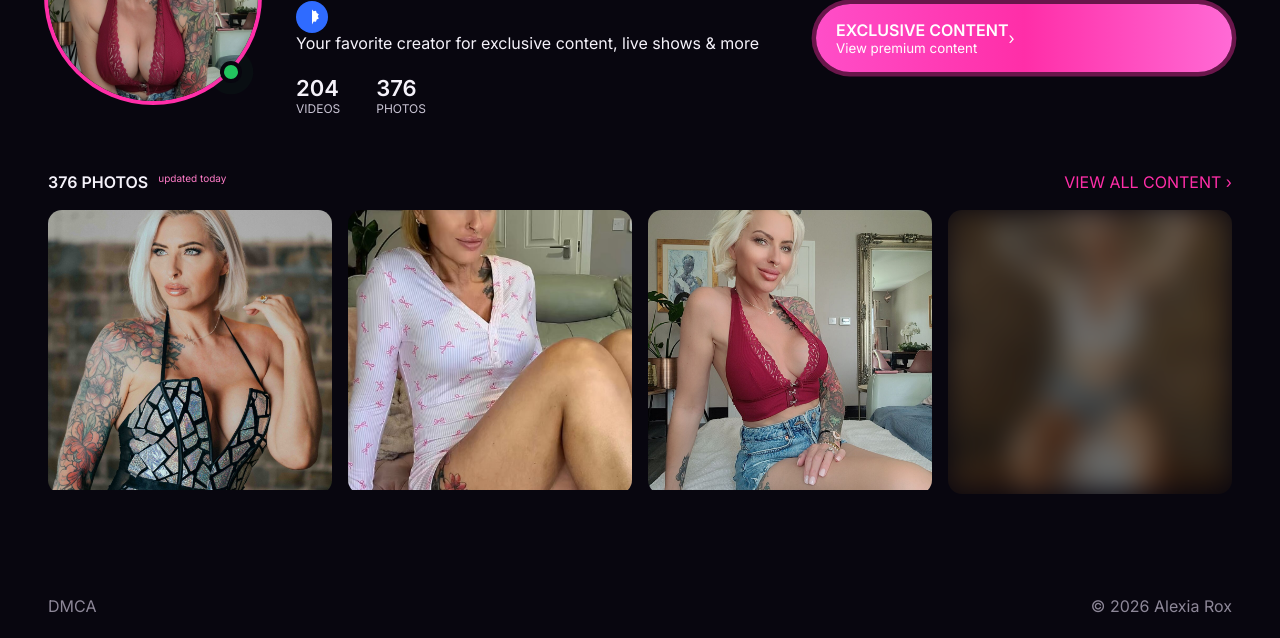
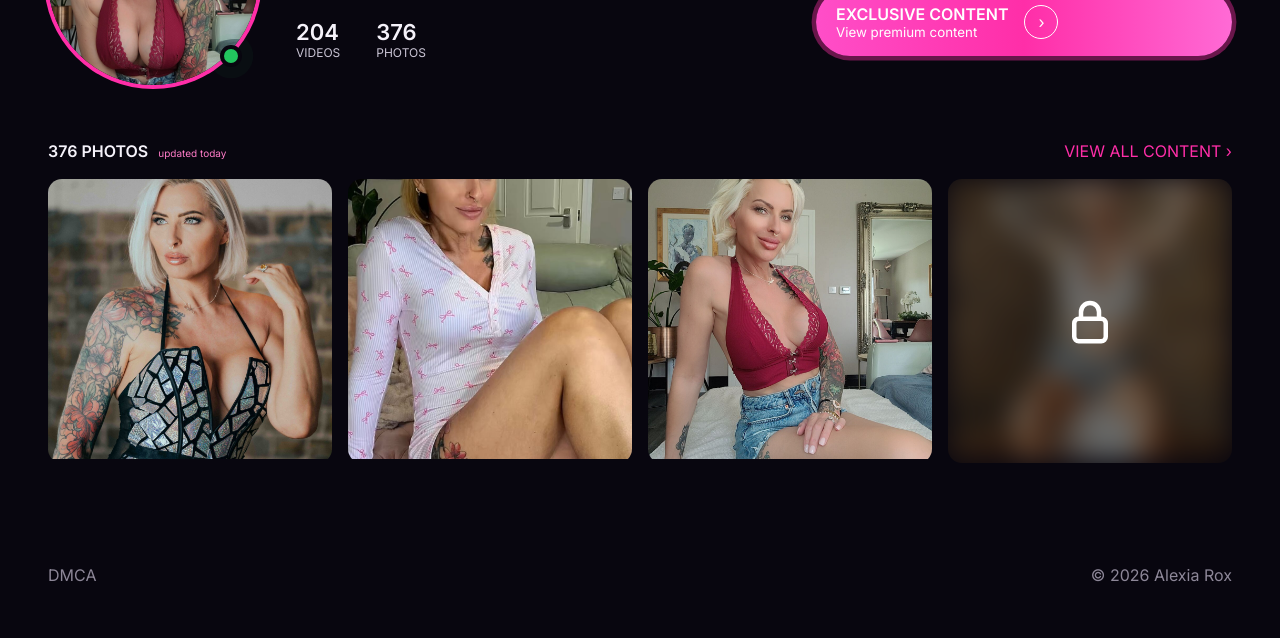
Before and after one commit to duka515/alexiarox, a website: page index.html in a window 1280 px wide. Shown: the part 181-819 px from the top of the page. Drawn offline with Linux system fonts and the light colour scheme.

Commit message:
Fix flag, verified badge, lock icon, and layout

```diff
--- a/css/open-app.css
+++ b/css/open-app.css
@@ -1,4 +1,4 @@
 .cta,.funnel-btn{background:linear-gradient(90deg,#ff4ec8,#ff2ea8 50%,#ff6ad5)!important;color:#fff!important;border:0!important;border-radius:999px!important;animation:joinPulse 1.6s ease-out infinite}
-.cta{padding:16px 20px!important}.cta-copy strong,.cta-copy small{display:block;color:#fff!important}
+.cta{padding:16px 20px!important}.cta-copy strong,.cta-copy small,.cta .arrow{color:#fff!important}
 .funnel-btn{display:block;width:100%;cursor:pointer;padding:16px 18px;font-weight:800}
 @keyframes joinPulse{0%{box-shadow:0 0 0 0 rgba(255,46,168,.55)}70%{box-shadow:0 0 0 16px rgba(255,46,168,0)}100%{box-shadow:0 0 0 0 rgba(255,46,168,0)}}
--- a/css/style.css
+++ b/css/style.css
@@ -4,16 +4,18 @@
 .profile{display:grid;grid-template-columns:220px 1fr;gap:28px;align-items:center}.avatar-wrap{position:relative;width:210px;height:210px}.avatar{width:210px;height:210px;object-fit:cover;border-radius:50%;box-shadow:0 0 0 4px var(--pink)}
 .online{position:absolute;right:16px;bottom:18px;width:22px;height:22px;background:var(--green);border:4px solid var(--bg);border-radius:50%;animation:livePulse 1.4s ease-out infinite}
 @keyframes livePulse{0%{box-shadow:0 0 0 0 rgba(34,197,94,.75)}70%{box-shadow:0 0 0 12px rgba(34,197,94,0)}100%{box-shadow:0 0 0 0 rgba(34,197,94,0)}}
-h1{font-family:"Bebas Neue",sans-serif;font-size:clamp(48px,6vw,84px)}.flag{font-size:28px}.verified{width:32px;height:32px;border-radius:50%;background:#2f6bff;display:grid;place-items:center}.verified svg{fill:#fff;width:18px;height:18px}
-.stats{display:flex;gap:36px;margin-top:22px}.stat strong{display:block;font-size:22px}.stat span{display:block;color:var(--muted);font-size:12px}
-.ctas{display:grid;gap:16px}.cta{display:flex;align-items:center;padding:18px 20px;text-decoration:none;color:inherit}.cta-copy strong,.cta-copy small{display:block}
-.gallery-block{margin-top:56px}.gallery-head{display:flex;justify-content:space-between;margin-bottom:18px}.gallery-head .left{display:flex;gap:10px}.updated{color:#ff7cc8;font-size:10px}.view-all{color:var(--pink);text-decoration:none}
-.gallery{display:grid;grid-template-columns:repeat(4,1fr);gap:16px}.shot{position:relative;display:block;border-radius:14px;overflow:hidden}.shot img{width:100%;height:280px;object-fit:cover}.shot.locked img{filter:blur(14px) brightness(.45)}.shot.locked .lock-overlay{position:absolute;inset:0;display:grid;place-items:center}
+.name-row{display:flex;align-items:center;gap:14px}h1{font-family:"Bebas Neue",sans-serif;font-size:clamp(48px,6vw,84px);line-height:.9}
+.badges{display:flex;align-items:center;gap:8px}.flag{font-size:28px}.verified{width:32px;height:32px;border-radius:50%;background:#2f6bff;display:grid;place-items:center}.verified svg{width:18px;height:18px;fill:#fff}
+.tagline{margin-top:8px;color:var(--muted)}.stats{display:flex;gap:36px;margin-top:22px}.stat strong{display:block;font-size:22px}.stat span{display:block;color:var(--muted);font-size:12px}
+.ctas{display:grid;gap:16px}.cta{display:flex;align-items:center;gap:16px;padding:18px 20px;text-decoration:none;color:inherit}.cta-copy strong,.cta-copy small{display:block}
+.arrow{width:34px;height:34px;border:1px solid #fff;border-radius:50%;display:grid;place-items:center}
+.gallery-block{margin-top:56px}.gallery-head{display:flex;justify-content:space-between;margin-bottom:18px}.gallery-head .left{display:flex;align-items:baseline;gap:10px}.updated{color:#ff7cc8;font-size:10px}.view-all{color:var(--pink);text-decoration:none}
+.gallery{display:grid;grid-template-columns:repeat(4,1fr);gap:16px}.shot{position:relative;display:block;border-radius:14px;overflow:hidden}.shot img{width:100%;height:280px;object-fit:cover}.shot.locked img{filter:blur(14px) brightness(.45)}.shot.locked .lock-overlay{position:absolute;inset:0;display:grid;place-items:center}.shot.locked .lock-overlay svg{width:54px;height:54px;stroke:#fff;fill:none;stroke-width:2}
 footer{max-width:1366px;margin:0 auto;padding:22px 48px;display:flex;justify-content:space-between;color:#8d8798}footer a{color:#8d8798;text-decoration:none}
 html.funnel-open,body.funnel-open{overflow:hidden}body.funnel-open .page,body.funnel-open footer{filter:blur(14px);pointer-events:none}
 .funnel-overlay[hidden]{display:none!important}.funnel-card{position:relative;width:min(380px,100%);background:#15121b;border-radius:22px;padding:28px 22px;text-align:center}
 .funnel-x{position:absolute;top:8px;right:8px;width:34px;height:34px;border:0;border-radius:50%;background:#2a2830;color:#fff}
 .funnel-kicker{display:inline-block;margin:0 0 10px;padding:5px 12px;border-radius:999px;background:rgba(255,46,168,.16);color:#ff7cc8;font-size:11px;letter-spacing:.16em;text-transform:uppercase}
-#popupHeadline{font-size:18px;color:#fff;margin:0 8px 16px}.funnel-steps{display:grid;gap:8px;margin:0 0 18px}.funnel-steps div{background:rgba(255,255,255,.05);border-radius:12px;padding:10px 12px}
+#popupHeadline{font-size:18px;color:#fff;margin:0 8px 16px}.funnel-steps{display:grid;gap:8px;margin:0 0 18px}.funnel-steps div{background:rgba(255,255,255,.05);border-radius:12px;padding:10px}
 .funnel-banner,.funnel-card img{display:none!important}
 @media(max-width:980px){.page{padding:28px 18px}.hero,.profile{grid-template-columns:1fr}.avatar-wrap,.avatar{width:140px;height:140px;margin:0 auto}.gallery{grid-template-columns:1fr 1fr}}
--- a/index.html
+++ b/index.html
@@ -1,15 +1,14 @@
 <!DOCTYPE html>
 <html lang="en"><head><meta charset="UTF-8" /><meta name="viewport" content="width=device-width, initial-scale=1" /><title>Alexia Rox</title>
 <link href="https://fonts.googleapis.com/css2?family=Bebas+Neue&family=Inter:wght@300;400;500;600&display=swap" rel="stylesheet" />
-<link rel="stylesheet" href="css/style.css?v=9" /><link rel="stylesheet" href="css/open-app.css?v=9" /></head>
+<link rel="stylesheet" href="css/style.css?v=10" /><link rel="stylesheet" href="css/open-app.css?v=10" /></head>
 <body><main class="page"><section class="hero"><div class="profile"><div class="avatar-wrap"><img id="avatar" class="avatar" src="assets/avatar.jpeg" alt="Alexia Rox" /><span class="online"></span></div>
-<div class="identity"><div class="name-row"><h1 id="creatorName">Alexia Rox</h1><span class="badges"><span id="flag" class="flag">🇺🇸</span><span class="verified"><svg viewBox="0 0 24 24"><path d="M12 2l2.2 2.2 3.1-.4 1 3 2.8 1.5-1.5 2.8 1.5 2.8-2.8 1.5-1 3-3.1-.4L12 22z"/></svg></span></span></div>
+<div class="identity"><div class="name-row"><h1 id="creatorName">Alexia Rox</h1><span class="badges"><span class="flag">🇺🇸</span><span class="verified"><svg viewBox="0 0 24 24"><path d="M12 2l2.2 2.2 3.1-.4 1 3 2.8 1.5-1.5 2.8 1.5 2.8-2.8 1.5-1 3-3.1-.4L12 22l-2.2-2.2-3.1.4-1-3L2.9 15.7l1.5-2.8L2.9 10.1l2.8-1.5 1-3 3.1.4L12 2zm-1.2 13.3l5.5-5.5-1.4-1.4-4.1 4.1-2-2-1.4 1.4 3.4 3.4z"/></svg></span></span></div>
 <p id="tagline" class="tagline">Your favorite creator for exclusive content, live shows &amp; more</p>
 <div class="stats"><div class="stat"><strong id="videoCount">204</strong><span>VIDEOS</span></div><div class="stat"><strong id="photoCount">376</strong><span>PHOTOS</span></div></div></div></div>
-<div class="ctas"><a class="cta js-live" href="#"><span class="cta-copy"><strong>WATCH ME NOW</strong><small>Join my live show</small></span><span class="arrow">›</span></a>
-<a class="cta js-premium" href="#"><span class="cta-copy"><strong>EXCLUSIVE CONTENT</strong><small>View premium content</small></span><span class="arrow">›</span></a></div></section>
+<div class="ctas"><a class="cta js-live" href="#"><span class="cta-copy"><strong>WATCH ME NOW</strong><small>Join my live show</small></span><span class="arrow">›</span></a><a class="cta js-premium" href="#"><span class="cta-copy"><strong>EXCLUSIVE CONTENT</strong><small>View premium content</small></span><span class="arrow">›</span></a></div></section>
 <section class="gallery-block"><div class="gallery-head"><div class="left"><strong><span id="photoCountLabel">376</span> PHOTOS</strong><span class="updated">updated today</span></div><a class="view-all js-photos" href="#">VIEW ALL CONTENT ›</a></div>
-<div class="gallery"><a class="shot js-photos" href="#"><img src="assets/g1.jpeg" alt="" /></a><a class="shot js-photos" href="#"><img src="assets/g2.jpeg" alt="" /></a><a class="shot js-photos" href="#"><img src="assets/g3.jpeg" alt="" /></a><a class="shot locked js-photos" href="#"><img src="assets/g4.jpeg" alt="" /><span class="lock-overlay"></span></a></div></section></main>
+<div class="gallery"><a class="shot js-photos" href="#"><img src="assets/g1.jpeg" alt="" /></a><a class="shot js-photos" href="#"><img src="assets/g2.jpeg" alt="" /></a><a class="shot js-photos" href="#"><img src="assets/g3.jpeg" alt="" /></a><a class="shot locked js-photos" href="#"><img src="assets/g4.jpeg" alt="" /><span class="lock-overlay"><svg viewBox="0 0 24 24"><rect x="5" y="11" width="14" height="10" rx="2"/><path d="M8 11V8a4 4 0 018 0v3"/></svg></span></a></div></section></main>
 <footer><a href="dmca.html">DMCA</a><span>© <span id="year">2026</span> <span id="footerName">Alexia Rox</span></span></footer>
 <div id="funnelOverlay" class="funnel-overlay" hidden><div class="funnel-card"><button id="popupClose" class="funnel-x" type="button">×</button><p class="funnel-kicker" id="popupKicker">Exclusive access</p><h2 id="popupName">Alexia Rox</h2><p id="popupHeadline">Create a free account to continue</p><div id="popupSteps" class="funnel-steps"><div>Create a free account</div><div>Unlock instant access</div><div>Watch private content</div></div><span id="popupJoin" class="funnel-btn" role="button">Create free account</span></div></div>
-<script src="js/config.js?v=9"></script><script src="js/app.js?v=9"></script></body></html>
+<script src="js/config.js?v=10"></script><script src="js/app.js?v=10"></script></body></html>
--- a/js/app.js
+++ b/js/app.js
@@ -1,20 +1,19 @@
 (function () {
   var c = window.SITE || {}; var popup = c.popup || {}; var currentUrl = popup.url || "";
   function setText(id, value) { var el = document.getElementById(id); if (el && value != null) el.textContent = value; }
-  setText("creatorName", c.name); setText("popupName", c.name); setText("footerName", c.name); setText("tagline", c.tagline); setText("flag", c.flag); setText("videoCount", c.videos); setText("photoCount", c.photos); setText("photoCountLabel", c.photos); setText("year", new Date().getFullYear());
+  setText("creatorName", c.name); setText("popupName", c.name); setText("footerName", c.name); setText("tagline", c.tagline);
+  setText("videoCount", c.videos); setText("photoCount", c.photos); setText("photoCountLabel", c.photos); setText("year", new Date().getFullYear());
   if (c.name) document.title = c.name;
   var avatar = document.getElementById("avatar"); if (avatar && c.avatar) avatar.src = c.avatar;
   var headlines = { live: "Join my live show for free", premium: "Unlock exclusive content", photos: "Unlock private photos" };
   var kickers = { live: "Live now", premium: "Members only", photos: "Private gallery" };
   var headline = document.getElementById("popupHeadline"); if (headline && popup.headline) headline.textContent = popup.headline;
-  var steps = document.getElementById("popupSteps"); if (steps && popup.steps) steps.innerHTML = popup.steps.map(function (s) { return "<div>" + s + "</div>"; }).join("");
   var overlay = document.getElementById("funnelOverlay"); var join = document.getElementById("popupJoin");
-  function openOffer(url, kind) { currentUrl = url || popup.url || ""; if (headline) headline.textContent = headlines[kind] || popup.headline || "Create a free account to continue"; var kicker = document.getElementById("popupKicker"); if (kicker) kicker.textContent = kickers[kind] || "Exclusive access"; if (!overlay) return; overlay.hidden = false; overlay.style.cssText = "position:fixed;inset:0;z-index:2147483647;display:flex;align-items:center;justify-content:center;background:rgba(8,6,15,.72)"; document.documentElement.classList.add("funnel-open"); document.body.classList.add("funnel-open"); }
+  function openOffer(url, kind) { currentUrl = url || popup.url || ""; if (headline) headline.textContent = headlines[kind] || "Create a free account to continue"; var kicker = document.getElementById("popupKicker"); if (kicker) kicker.textContent = kickers[kind] || "Exclusive access"; if (!overlay) return; overlay.hidden = false; overlay.style.cssText = "position:fixed;inset:0;z-index:2147483647;display:flex;align-items:center;justify-content:center;background:rgba(8,6,15,.72)"; document.documentElement.classList.add("funnel-open"); document.body.classList.add("funnel-open"); }
   function bind(selector, url, kind) { document.querySelectorAll(selector).forEach(function (el) { el.removeAttribute("href"); el.addEventListener("click", function (e) { e.preventDefault(); e.stopPropagation(); openOffer(url, kind); }); }); }
   bind(".js-live", c.liveUrl, "live"); bind(".js-premium", c.premiumUrl, "premium"); bind(".js-photos", c.photosUrl, "photos");
-  if (join) { join.removeAttribute("href"); join.addEventListener("click", function (e) { e.preventDefault(); if (currentUrl) window.open(currentUrl, "_blank", "noopener"); }); }
-  function closeFunnel(e) { if (e) e.preventDefault(); if (!overlay) return; overlay.hidden = true; overlay.style.display = "none"; document.documentElement.classList.remove("funnel-open"); document.body.classList.remove("funnel-open"); }
+  if (join) join.addEventListener("click", function (e) { e.preventDefault(); if (currentUrl) window.open(currentUrl, "_blank", "noopener"); });
+  function closeFunnel() { if (!overlay) return; overlay.hidden = true; overlay.style.display = "none"; document.documentElement.classList.remove("funnel-open"); document.body.classList.remove("funnel-open"); }
   var closeBtn = document.getElementById("popupClose"); if (closeBtn) closeBtn.addEventListener("click", closeFunnel);
-  if (overlay) overlay.addEventListener("click", function (e) { if (e.target === overlay) closeFunnel(e); });
-  document.addEventListener("keydown", function (e) { if (e.key === "Escape") closeFunnel(); });
+  if (overlay) overlay.addEventListener("click", function (e) { if (e.target === overlay) closeFunnel(); });
 })();
```
